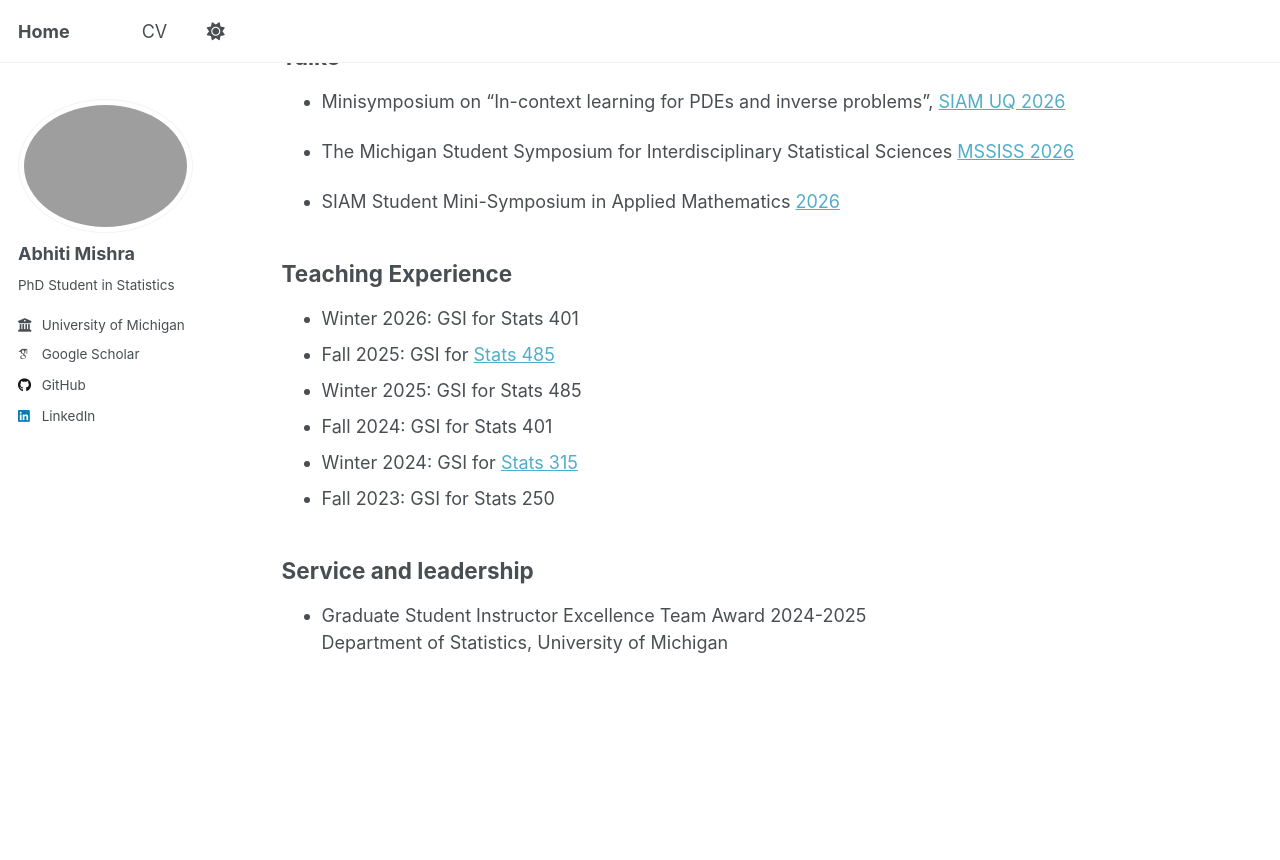
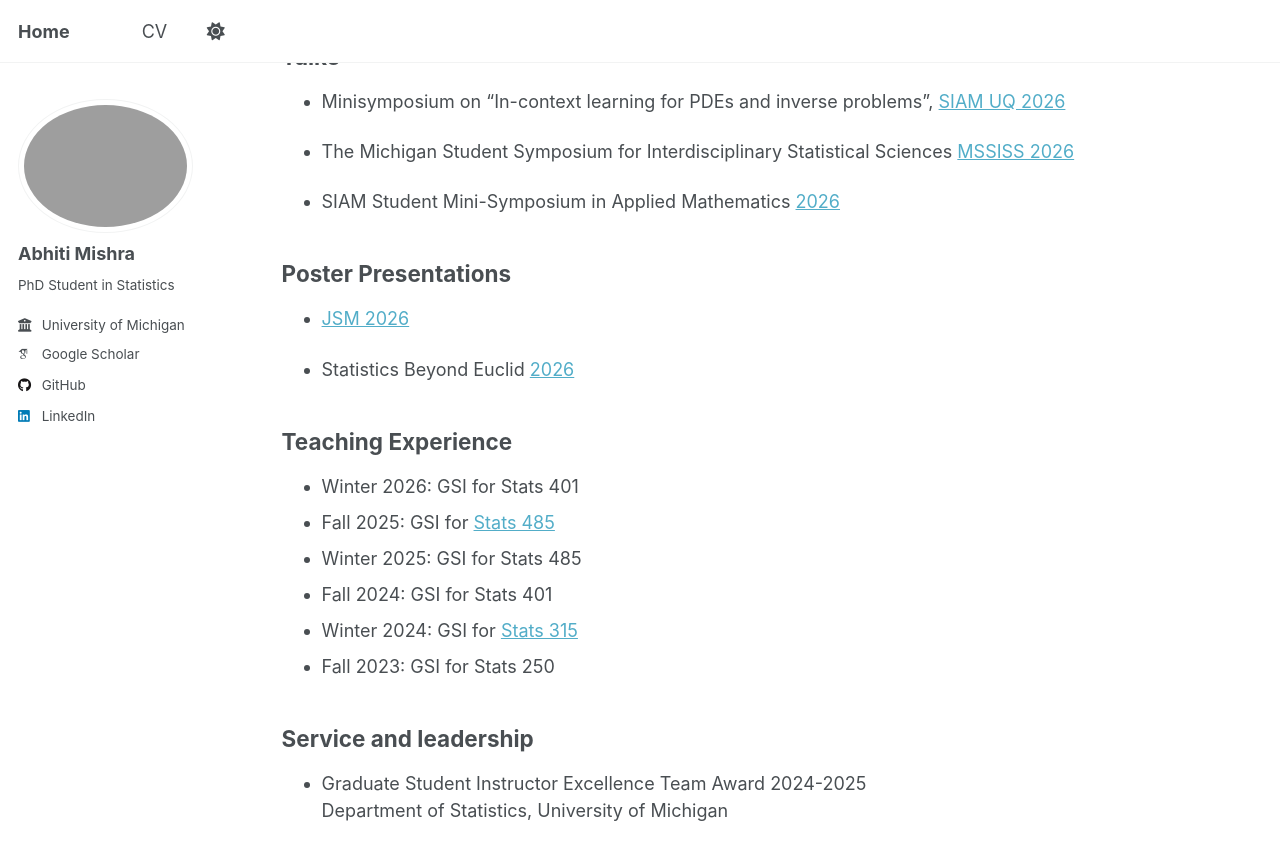
Before and after one commit to abhiti23/abhiti23.github.io, a Jekyll site: the page built from _pages/cv.md, in a window 1280 px wide and 900 px high, scrolled down 765 px. Shown: the top 860 px of the window. Built offline with Jekyll 4.4.1, drawn with Linux system fonts in a browser that asks for light colours; some web fonts are replaced; a script that is not in the unit is left out.

Commit message:
added poster section

```diff
--- a/_pages/cv.md
+++ b/_pages/cv.md
@@ -38,6 +38,12 @@ Talks
 
 * SIAM Student Mini-Symposium in Applied Mathematics [2026](https://sites.google.com/umich.edu/2026-siam-minisymposium/home)
 
+Poster Presentations
+------
+* [JSM 2026](https://ww2.amstat.org/meetings/jsm/2026/onlineprogram/session.cfm?id=8714)
+
+* Statistics Beyond Euclid [2026](https://anson.ucdavis.edu/statisticsbeyondeuclid/index.php)
+
 Teaching Experience
 ------
 * Winter 2026: GSI for Stats 401
```
